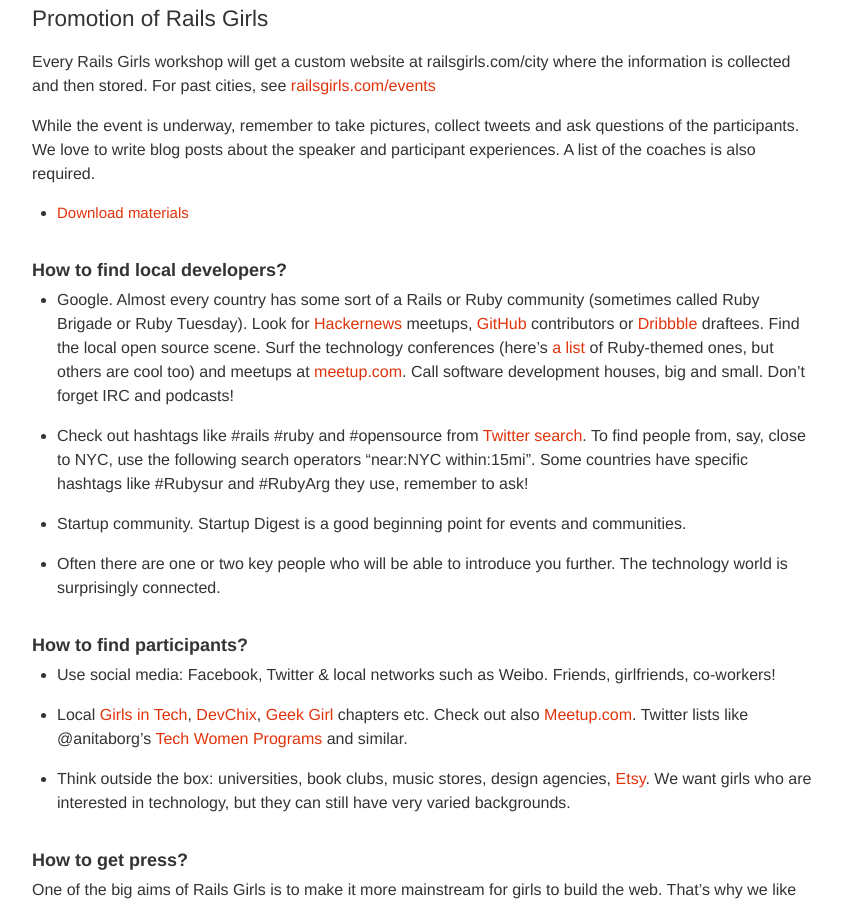
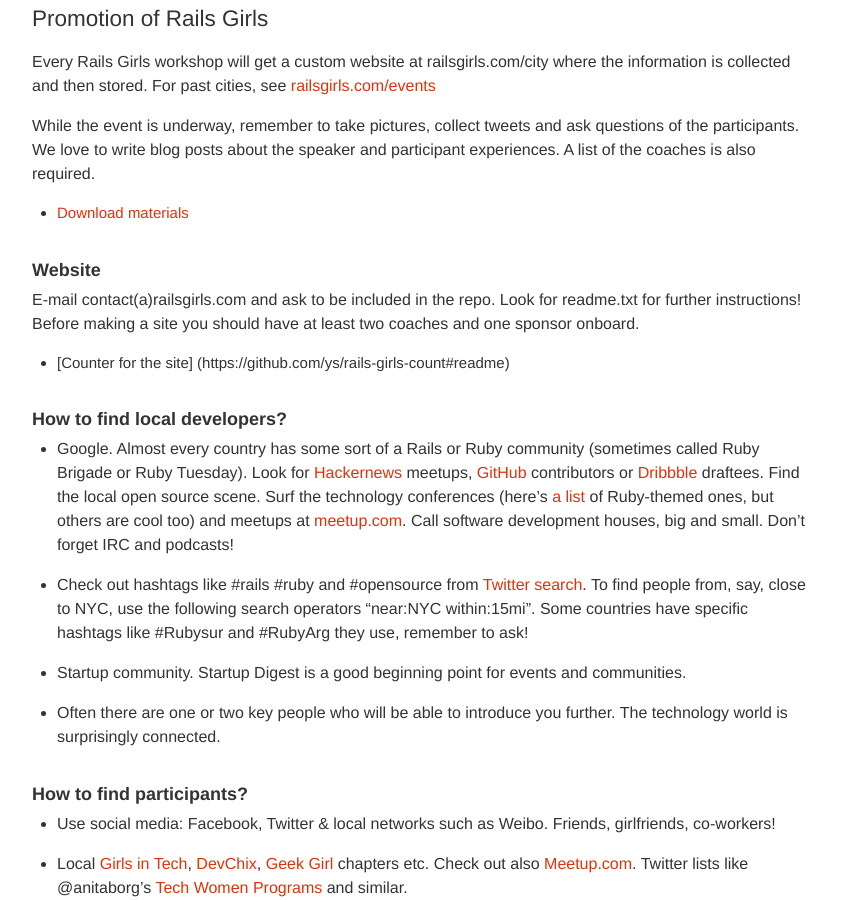
Before and after one commit to railsgirls/guides.railsgirls.com, a Jekyll site: the page built from _posts/2012-04-18-guide.markdown, in a window 1280 px wide and 900 px high, scrolled down 3566 px. Shown: the whole window, without its empty margins (158-1000 px from the left). Built offline with Jekyll 4.4.1, drawn with Linux system fonts in a browser that asks for light colours; Markdown is read by kramdown in place of the engine named in the settings.

Commit message:
Update _posts/2012-04-18-guide.markdown

```diff
--- a/_posts/2012-04-18-guide.markdown
+++ b/_posts/2012-04-18-guide.markdown
@@ -133,6 +133,12 @@
 While the event is underway, remember to take pictures, collect tweets and ask questions of the participants. We love to write blog posts about the speaker and participant experiences. A list of the coaches is also required.
 
 + [Download materials](http://www.speakerdeck.com/u/railsgirls)
+
+#### Website
+E-mail contact(a)railsgirls.com and ask to be included in the repo. Look for readme.txt for further instructions! Before making a site you should have at least two coaches and one sponsor onboard.
+
+
++ [Counter for the site] (https://github.com/ys/rails-girls-count#readme)
 
 #### How to find local developers?
 
```
